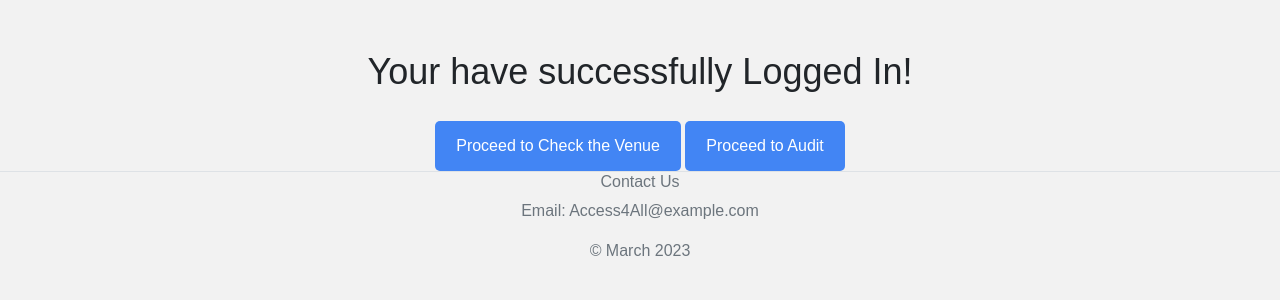
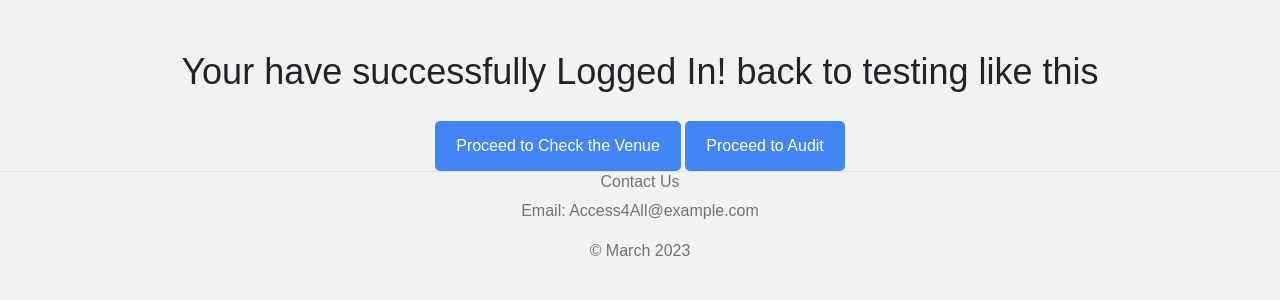
Before and after one commit to Waris-Al/EW2, a PHP site: page /LoginGreeting.php?company=1 in a window 1280 px wide. Shown: the part 56-356 px from the top of the page. Run offline with PHP 8.4, Linux system fonts and the light colour scheme; data that the repository does not hold is empty; some libraries are stand-ins or nearby versions.

Commit message:
so close to 100

```diff
--- a/LoginGreeting.php
+++ b/LoginGreeting.php
@@ -67,7 +67,7 @@ if (isset($_SESSION['loggedin']) && $_SESSION['loggedin'] === true) {
   </style>
 </head>
 <body>
-  <h1>Your have successfully Logged In!</h1>
+  <h1>Your have successfully Logged In! back to testing like this</h1>
 
   <a href="CheckVenue.php" class="btn">Proceed to Check the Venue</a>
 
--- a/logout.php
+++ b/logout.php
@@ -4,6 +4,7 @@
 session_start();
     session_unset();
     session_destroy();
+    $_SESSION['loggedin'] === false;
 ?>
 <!DOCTYPE html>
 <html>
```
